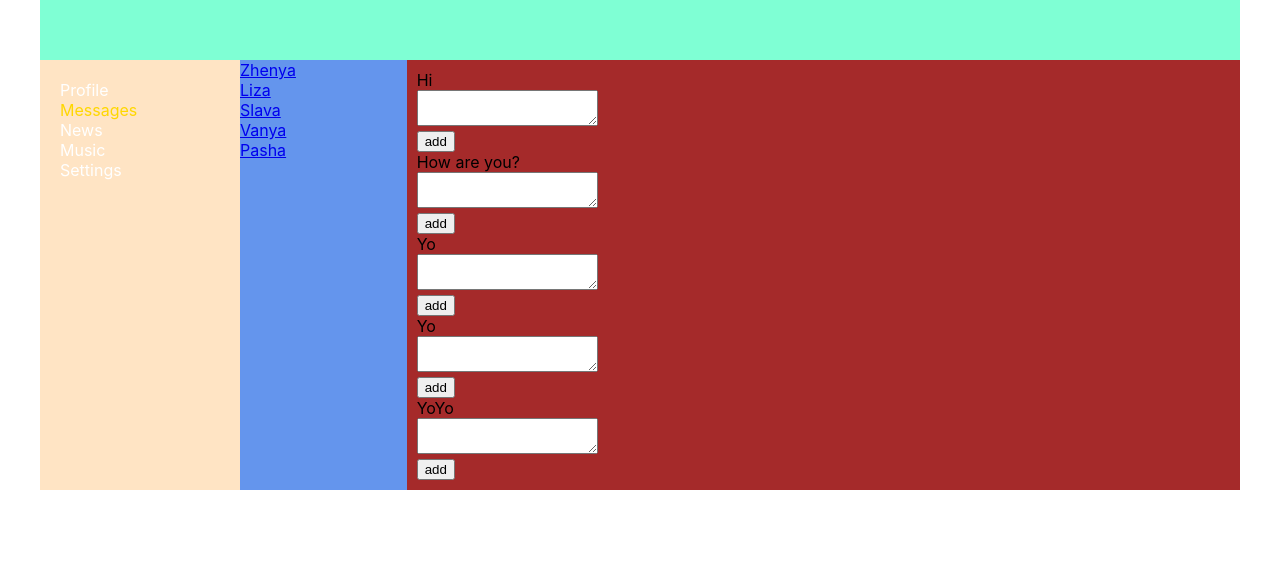
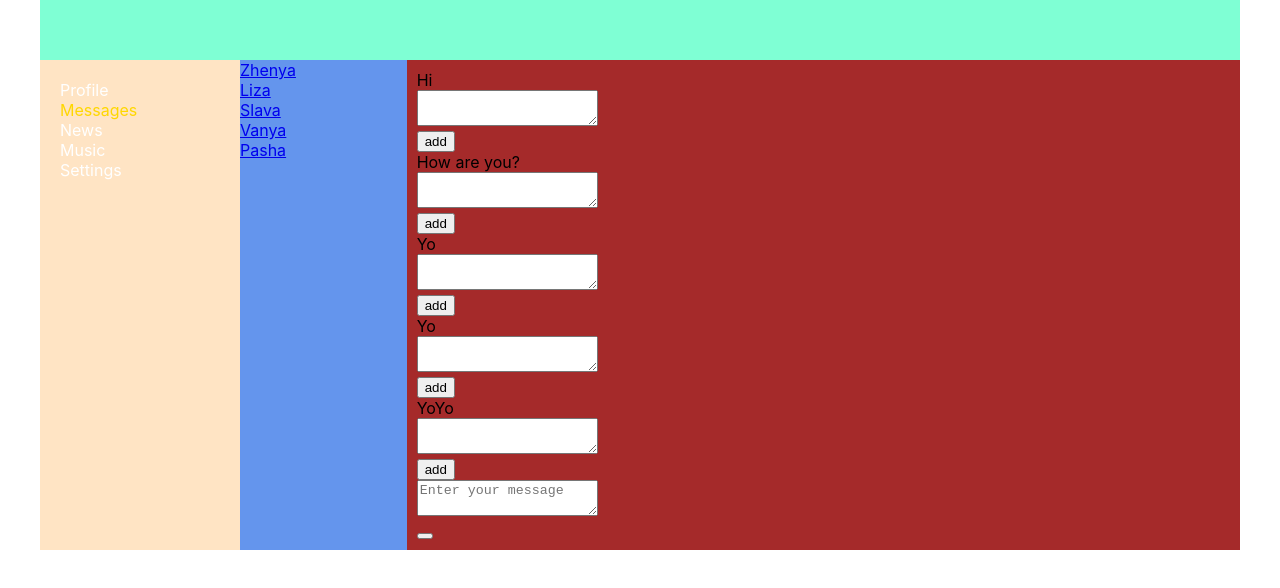
Before and after one commit to Zhenya-M1khaylov/SocialNetworkReact, a React (Create React App) app: page /dialogs in a window 1280 px wide. Shown: the top 588 px of the page. Built offline with nearby package versions, Linux system fonts and the light colour scheme.

Commit message:
add textArea

```diff
--- a/src/App.tsx
+++ b/src/App.tsx
@@ -18,6 +18,7 @@ type AppPropsType = {
     // updateNewPostsCallBack: (newText: string) => void
     store: StoreType
     dispatch: (action: ActionsTypes) => void
+    newMessageBody: string
 }
 
 const App = (props: AppPropsType) => {
@@ -37,7 +38,8 @@ const App = (props: AppPropsType) => {
                             // updateNewPostsCallBack={props.store.updateNewPostsText.bind(props.store)}
                             newPostsText={props.store.getState().profilePage.newPostsText}
                         />}/>
-                        <Route path='/dialogs/*' element={<Dialogs  dialogsPage={state.dialogsPage} />}/>
+                        <Route path='/dialogs/*' element={<Dialogs
+                            dialogsPage={state.dialogsPage} newSendMessageText={props.store.getState().dialogsPage.newMessageBody} dispatch={props.dispatch}/>}/>
                         <Route path='/news/*' element={<News/>}/>
                         <Route path='/music/*' element={<Music/>}/>
                         <Route path='/settings/*' element={<Settings/>}/>
--- a/src/components/Dialogs/Dialogs.tsx
+++ b/src/components/Dialogs/Dialogs.tsx
@@ -1,11 +1,13 @@
-import React from 'react';
+import React, {ChangeEvent, ChangeEventHandler} from 'react';
 import s from './Dialogs.module.css'
 import DialogItem from './DialogItem/DialogItem';
 import Message from './Message/Message';
-import {DialogsPagePropsType} from '../../redux/state';
+import {ActionsTypes, DialogsPagePropsType, newMessageBodyAC, sendMessageAC} from '../../redux/state';
 
 export type PropsType = {
     dialogsPage: DialogsPagePropsType
+    dispatch: (action: ActionsTypes) => void
+    newSendMessageText: string
 
 }
 
@@ -13,9 +15,18 @@ const Dialogs: React.FC<PropsType> = (props) => {
 
     let state = props.dialogsPage
 
-    const dialogsElement = state.dialogs.map(d => <DialogItem id={d.id} name={d.name} />)
-    const messagesElement = state.messages.map(m => <Message id={m.id} message={m.message} />)
+    const dialogsElement = state.dialogs.map(d => <DialogItem id={d.id} name={d.name}/>)
+    const messagesElement = state.messages.map(m => <Message id={m.id} message={m.message}/>)
+    const newMessageBody = state.newMessageBody
 
+    const onSendMessageClick = () => {
+        props.dispatch(sendMessageAC(props.newSendMessageText))
+    }
+    const onNewMessageChange = (e: ChangeEvent<HTMLTextAreaElement>) => {
+        let body = e.currentTarget.value
+        // props.store.dispatch()
+        props.dispatch(newMessageBodyAC(body))
+    }
 
     return (
         <div className={s.dialogs}>
@@ -23,7 +34,20 @@ const Dialogs: React.FC<PropsType> = (props) => {
                 {dialogsElement}
             </div>
             <div className={s.messages}>
-                {messagesElement}
+                <div>{messagesElement}</div>
+                <div>
+                    <div>
+                        <textarea
+                            value={newMessageBody}
+                            placeholder='Enter your message'
+                            onChange={onNewMessageChange}
+                        >
+                        </textarea>
+                    </div>
+                    <div>
+                        <button onClick={onSendMessageClick}></button>
+                    </div>
+                </div>
             </div>
         </div>
 
--- a/src/index.tsx
+++ b/src/index.tsx
@@ -12,6 +12,7 @@ export let rerenderEntireTree = () => {
              dispatch={store.dispatch.bind(store)}
              // addPost={store.addPost.bind(store)}
              newPostsText={''}
+             newMessageBody={''}
              // updateNewPostsCallBack={store.updateNewPostsText.bind(store)}
         />, document.getElementById('root')
     );
--- a/src/redux/state.tsx
+++ b/src/redux/state.tsx
@@ -14,6 +14,7 @@ export type PostsPropsType = {
 export type DialogsPagePropsType = {
     messages: Array<MessagesPropsType>
     dialogs: Array<DialogsPropsType>
+    newMessageBody: string
 }
 export type ProfilePagePropsType = {
     posts: Array<PostsPropsType>
@@ -26,8 +27,11 @@ export type RootStatePropsType = {
 
 type AddPostActionType = ReturnType<typeof addPostAC>
 type UpdateNewTextActionType = ReturnType<typeof onPostChangeAC>
+type NewMessageBodyActionType = ReturnType<typeof newMessageBodyAC>
+type SendMessageActionType = ReturnType<typeof sendMessageAC>
 
-export type ActionsTypes = AddPostActionType | UpdateNewTextActionType
+
+export type ActionsTypes = AddPostActionType | UpdateNewTextActionType | NewMessageBodyActionType | SendMessageActionType
 
 
 export const addPostAC = (postMessage: string) => {
@@ -42,11 +46,23 @@ export const onPostChangeAC = (newText: string) => {
         newText: newText
     } as const
 }
+export const newMessageBodyAC = (newBody: string) => {
+    return {
+        type: 'UPDATE-NEW-MESSAGE-TEXT',
+        newBody: newBody
+    } as const
+}
+export const sendMessageAC = (newSendMessageText: string) => {
+    return {
+        type: 'SEND-MESSAGE',
+        newSendMessageText: newSendMessageText
+    } as const
+}
 
 export type StoreType = {
     _state: RootStatePropsType
-    updateNewPostsText: (newText: string) => void
-    addPost: (postMessage: string) => void
+    // updateNewPostsText: (newText: string) => void
+    // addPost: (postMessage: string) => void
     _rerenderEntireTree: () => void
     subscribe: (callBack: () => void) => void
     getState: () => RootStatePropsType
@@ -77,23 +93,24 @@ const store: StoreType = {
                 {id: 3, name: 'Slava'},
                 {id: 4, name: 'Vanya'},
                 {id: 5, name: 'Pasha'}
-            ]
+            ],
+            newMessageBody: ''
         }
     },
-    updateNewPostsText(newText: string) {
-        this._state.profilePage.newPostsText = (newText)
-        this._rerenderEntireTree()
-    },
-    addPost(postMessage: string) {
-        const newPost: PostsPropsType = {
-            id: new Date().getTime(),
-            message: this._state.profilePage.newPostsText,
-            likesCount: 0
-        }
-        this._state.profilePage.posts.push(newPost)
-        this._state.profilePage.newPostsText = ''
-        this._rerenderEntireTree()
-    },
+    // updateNewPostsText(newText: string) {
+    //     this._state.profilePage.newPostsText = (newText)
+    //     this._rerenderEntireTree()
+    // },
+    // addPost(postMessage: string) {
+    //     const newPost: PostsPropsType = {
+    //         id: new Date().getTime(),
+    //         message: this._state.profilePage.newPostsText,
+    //         likesCount: 0
+    //     }
+    //     this._state.profilePage.posts.push(newPost)
+    //     this._state.profilePage.newPostsText = ''
+    //     this._rerenderEntireTree()
+    // },
     subscribe(callBack: () => void) {
         this._rerenderEntireTree = callBack
     },
@@ -117,6 +134,13 @@ const store: StoreType = {
         } else if (action.type === 'UPDATE-NEW-POST-TEXT') {
             this._state.profilePage.newPostsText = (action.newText)
             this._rerenderEntireTree()
+        } else if (action.type === 'UPDATE-NEW-MESSAGE-TEXT') {
+            this._state.dialogsPage.newMessageBody = action.newBody
+            this._rerenderEntireTree
+        } else if (action.type === 'SEND-MESSAGE') {
+            let body = this._state.dialogsPage.newMessageBody
+            this._state.dialogsPage.messages.push( {id: 6, message: body})
+            this._rerenderEntireTree
         }
     }
 }
```
